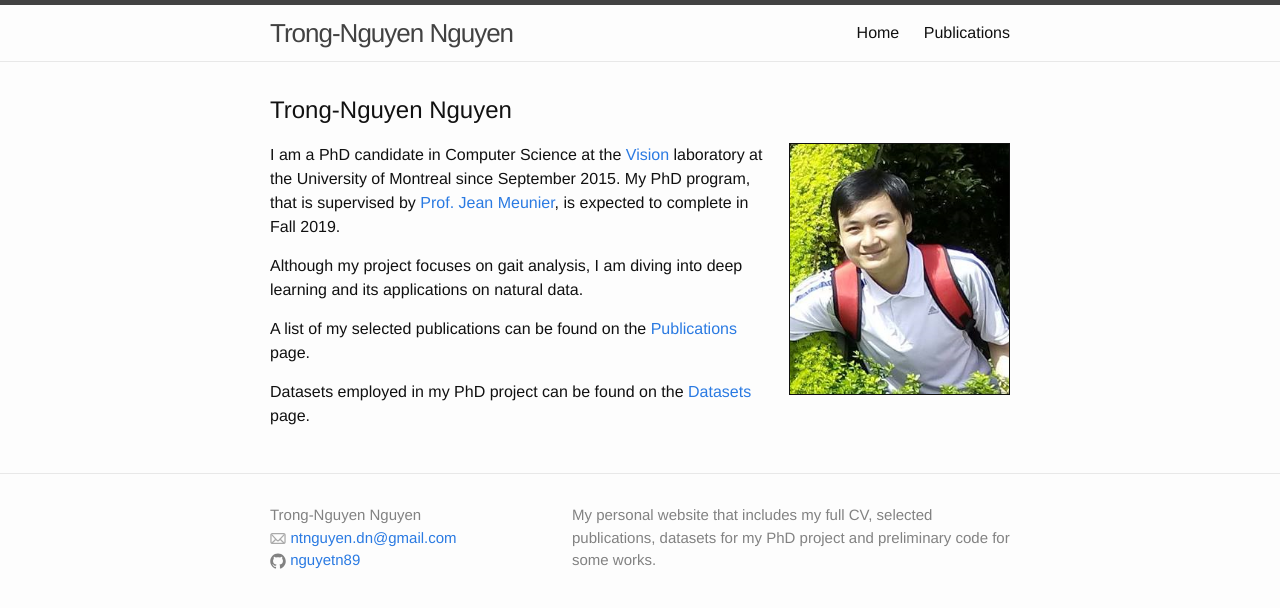
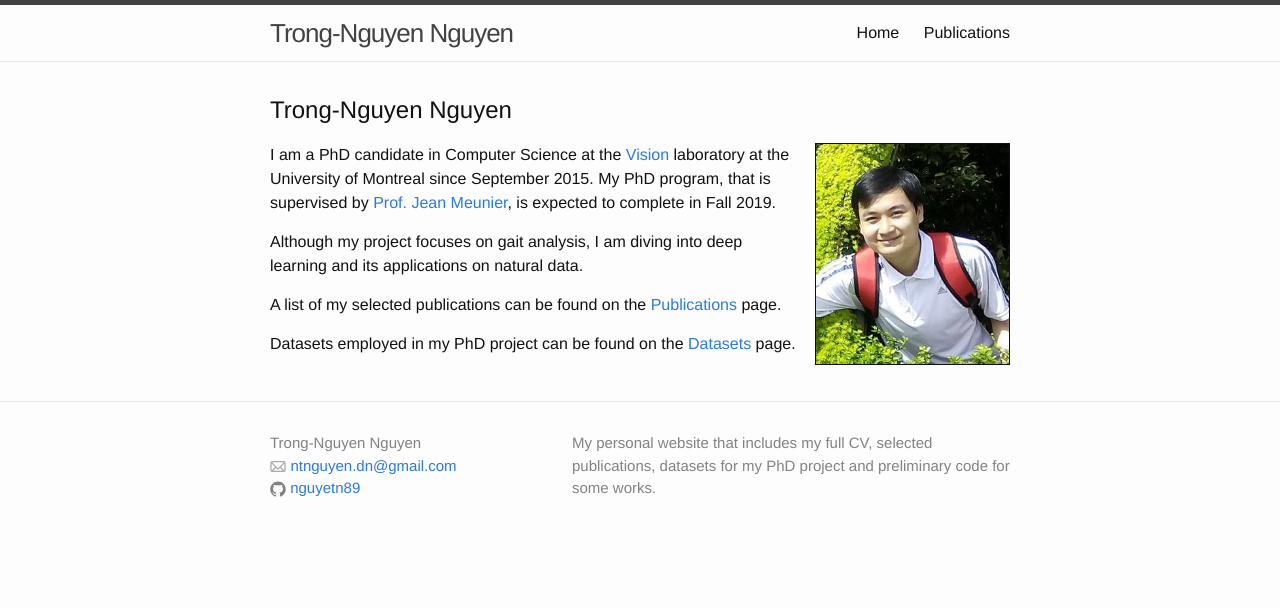
Before and after one commit to nguyetn89/nguyetn89.github.io, a Jekyll site: the page built from index.md, in a window 1280 px wide. Shown: the top 608 px of the page. Built offline with Jekyll 4.4.1, drawn with Linux system fonts in a browser that asks for light colours.

Commit message:
Update index.md

```diff
--- a/index.md
+++ b/index.md
@@ -8,7 +8,7 @@ weight: 1
 
 ## Trong-Nguyen Nguyen
 
-<img src="/assets/avatar.png" height="250px" border="1px" style="float: right; margin-left: 15px;">
+<img src="/assets/avatar.png" height="220px" border="1px" style="float: right; margin-left: 15px;">
 
 I am a PhD candidate in Computer Science at the [Vision](http://www.iro.umontreal.ca/~labimage/) laboratory at the University of Montreal since September 2015. My PhD program, that is supervised by [Prof. Jean Meunier](http://www-labs.iro.umontreal.ca/~meunier/), is expected to complete in Fall 2019.
 
```
